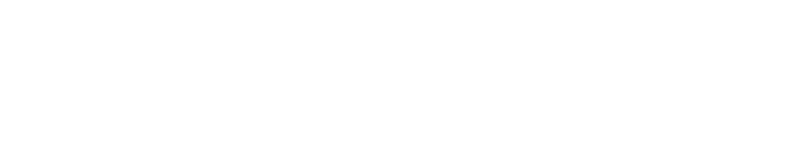
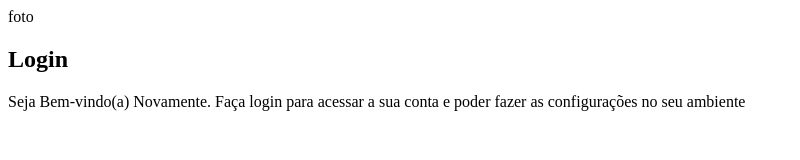
Before and after one commit to jonathanvieirawork/projeto-login, a plain HTML site: page index.html in a window 1280 px wide. Shown: the whole page, without its empty margins (0-800 px from the left). Drawn offline with Linux system fonts and the light colour scheme; files that its build step writes are made by us from their sources.

Commit message:
estrutura do proj

```diff
--- /dev/null
+++ b/estilo/style.css
@@ -0,0 +1,6 @@
+@charset "UTF-8";
+
+/*paleta de cores
+verde: 49a09d
+lilas: 5f2c82
+*/
--- a/index.html
+++ b/index.html
@@ -3,9 +3,23 @@
 <head>
     <meta charset="UTF-8">
     <meta name="viewport" content="width=device-width, initial-scale=1.0">
-    <title>Document</title>
+    <title>login</title>
+    <link rel="stylesheet" href="estilos/style.css">
 </head>
 <body>
+    <main>
+        <section id="login">
+            <div id="imagem">
+                foto
+            </div>
+            <div id="formulario">
+                <h1>Login</h1>
+                <p>Seja Bem-vindo(a) Novamente. Faça login para acessar a sua conta e poder fazer as configurações no seu ambiente</p>
 
+                <form action="login.php" method="post"></form>
+            </div>
+
+        </section>
+    </main>
 </body>
 </html>
```
